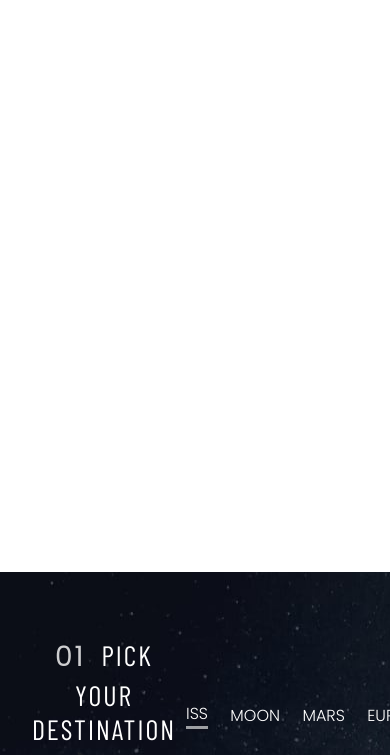
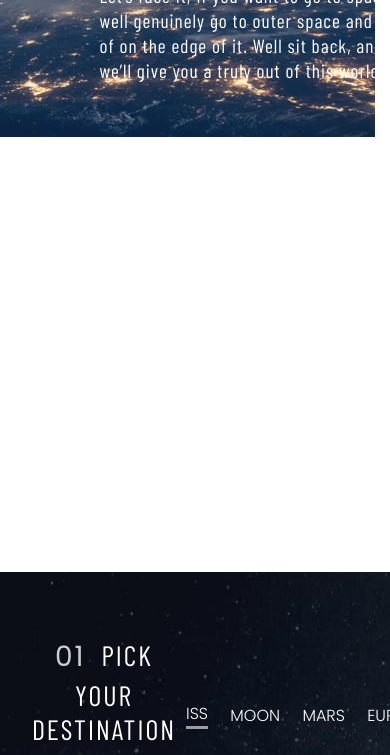
Before and after one commit to 00pphuongg00/Space-Toursim, a plain HTML site: page index.html in a window 390 px wide. Shown: the part 530-1285 px from the top of the page. Drawn offline with nearby package versions, Linux system fonts and the light colour scheme; the site is published under a folder, as on GitHub Pages, so addresses that start at the root find nothing; a web font is replaced by a local one.

Commit message:
Will update later.

```diff
--- a/assets/css/mobile.css
+++ b/assets/css/mobile.css
@@ -1,11 +1,11 @@
 @media (max-width: 768px){
     body {
-        background: url(/assets/image/home/background-home-tablet.jpg) no-repeat;
+        background: url(../image/home/background-home-tablet.jpg) no-repeat;
     }
 }
 
 @media (max-width: 450px) {
     body {
-        background: url(/assets/image/home/background-home-mobile.jpg) no-repeat;
+        background: url(../image/home/background-home-mobile.jpg) no-repeat;
     }
 }
```
